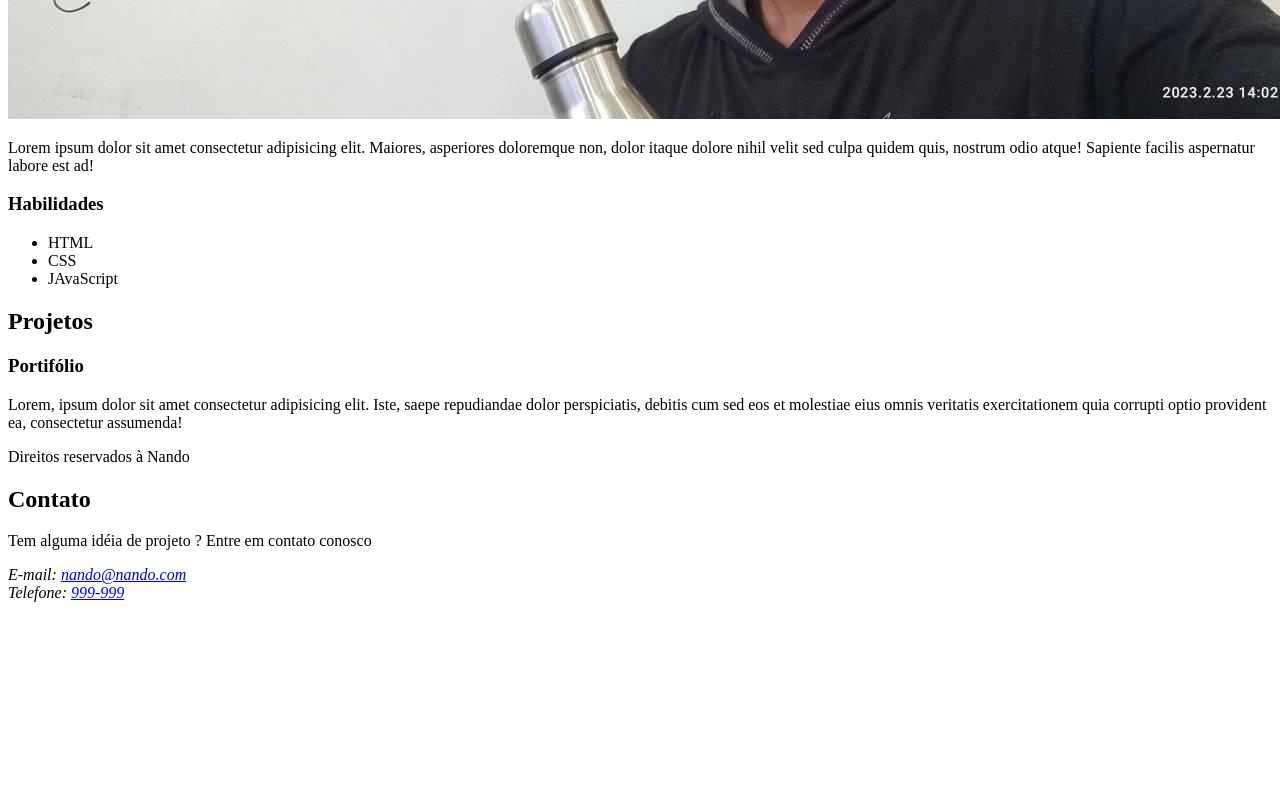
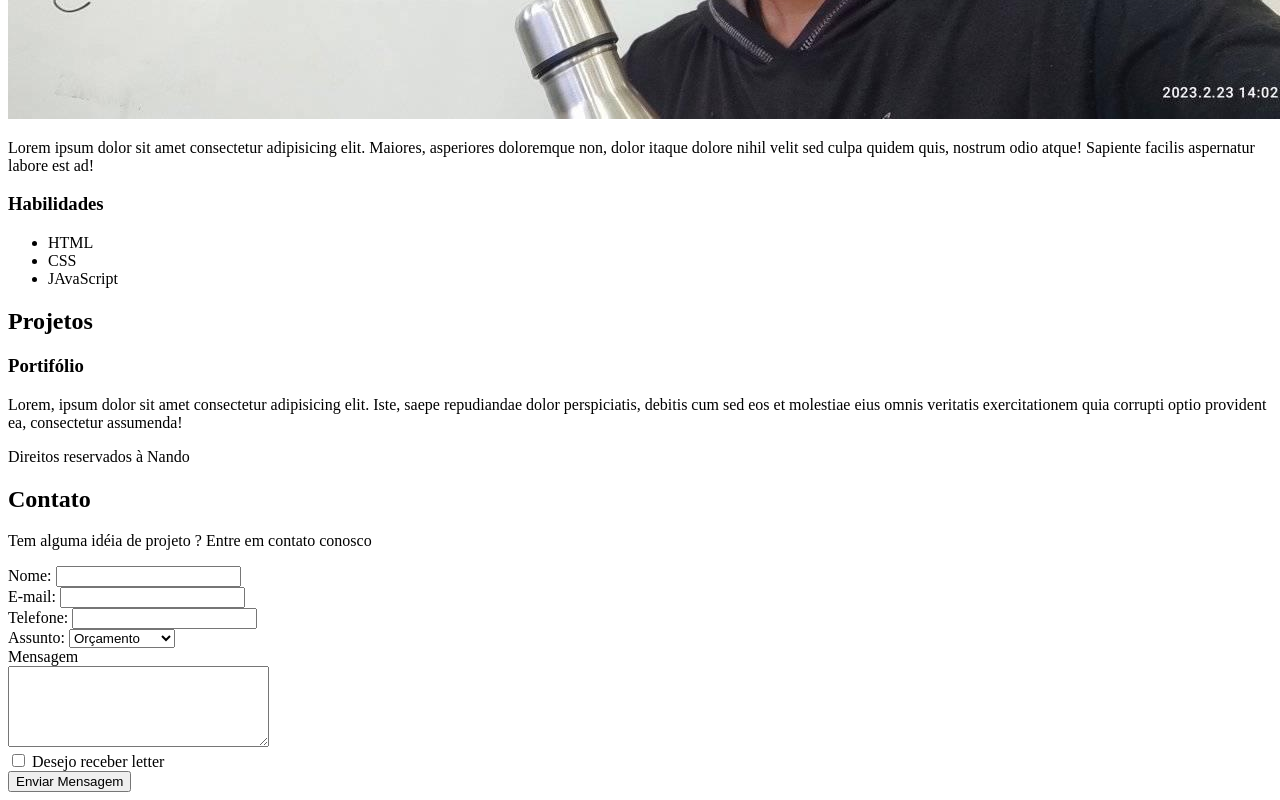
Before and after one commit to poraodonando/SC_Tech, a plain HTML site: page index.html in a window 1280 px wide. Shown: the part 665-1465 px from the top of the page. Before the commit the page ends 1275 px from the top, so only its background shows below. Drawn offline with Linux system fonts and the light colour scheme.

Commit message:
adicionando formulário

```diff
--- a/index.html
+++ b/index.html
@@ -65,10 +65,37 @@
             <h2>Contato</h2>
             <p>Tem alguma idéia de projeto ? Entre em contato conosco</p>
 
-            <address>
-                E-mail: <a href="mailto: nando@nando.com">nando@nando.com</a> <br>
-                Telefone: <a href="tel: +5547382113">999-999</a>
-            </address>
+            <form action="">
+                <label for="nome" >Nome: </label>
+                <input type="text" name="name" id="name" required> <br>
+
+                <label for="nome" >E-mail: </label>
+                <input type="email" name="email" id="email" required> <br>
+
+                <label for="tel" >Telefone: </label>
+                <input type="tel" name="tel" id="tel"> <br>
+
+                <label for="assunto">Assunto: </label>
+
+                <select name="" id="">
+                    <option value="orcamento">Orçamento</option>
+                    <option value="duvida">Duvida</option>
+                    <option value="outro">Outro assunto</option>
+                </select>
+                <br>
+
+                <label for="mensagem" >Mensagem</label> <br>
+
+                <textarea name="mensagem" id="mensagem" cols="30" rows="5" required></textarea>
+
+                <br>
+                <input type="checkbox" name="inscricao" id="inscricao">
+                <label for="inscricao">Desejo receber  letter</label>
+
+                <br>
+                <input type="submit" value="Enviar Mensagem">
+
+            </form>
 
         </section>
 
```
